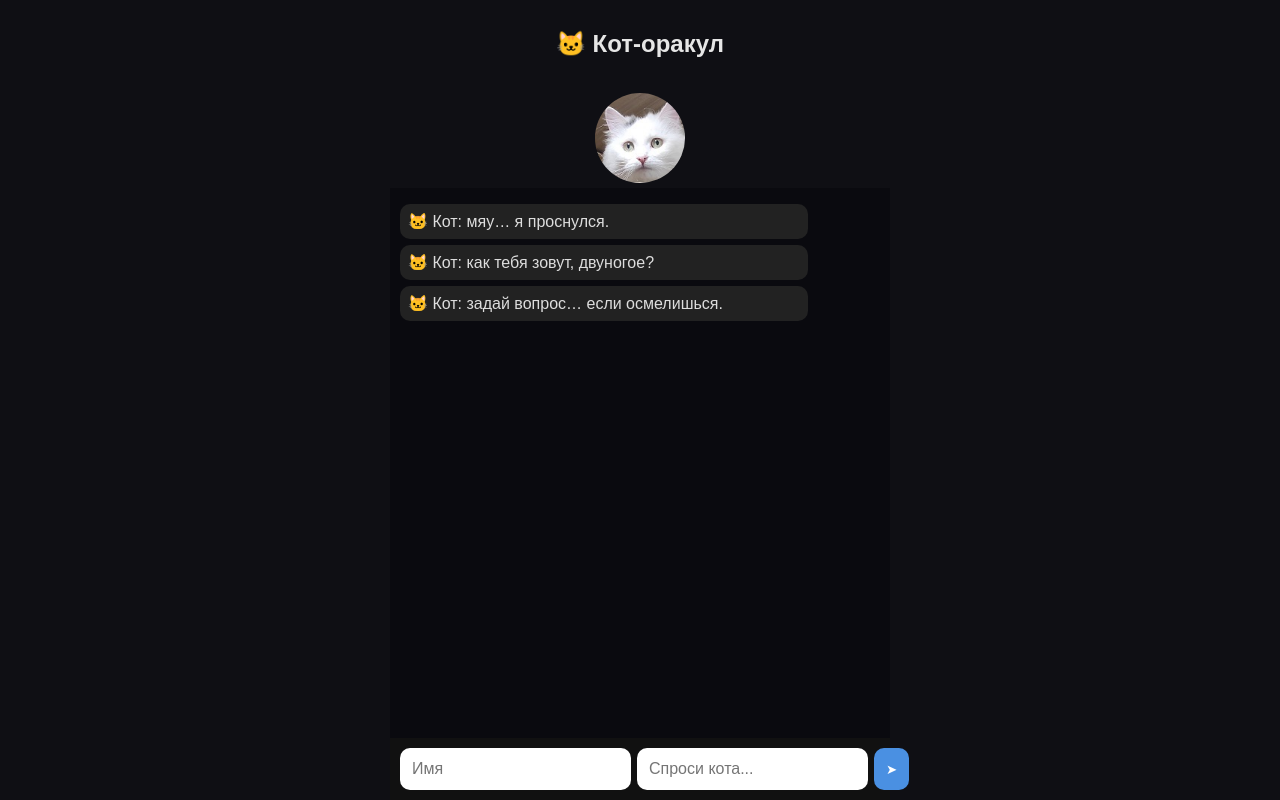
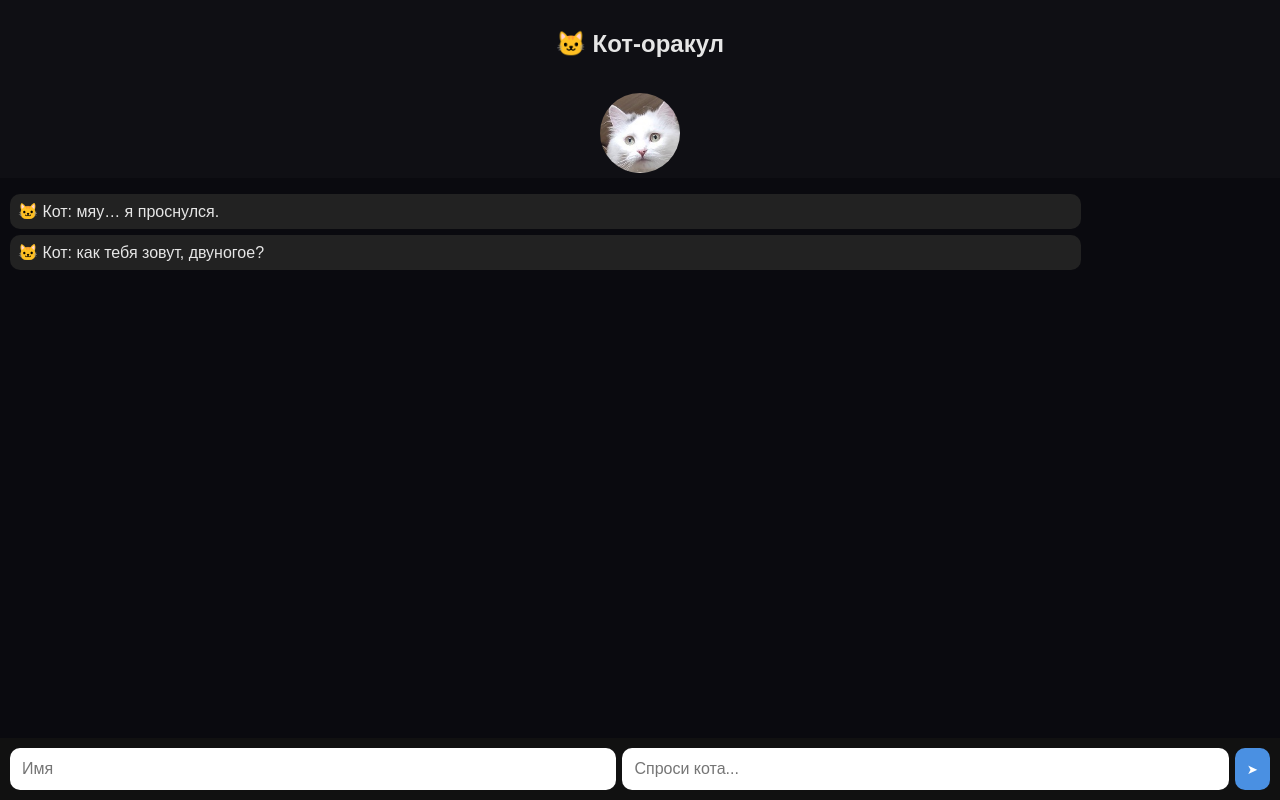
Before and after one commit to LillDem/cat-oracle, a Flask app: page / in a window 1280 px wide. Run offline with Flask 3, Linux system fonts and the light colour scheme.

Commit message:
Update index.html

```diff
--- a/templates/index.html
+++ b/templates/index.html
@@ -3,8 +3,8 @@
 <head>
 <meta charset="UTF-8">
 
-<!-- 🔥 ВАЖНО ДЛЯ МОБИЛЫ -->
-<meta name="viewport" content="width=device-width, initial-scale=1.0">
+<!-- 🔥 ЖЁСТКИЙ фикс масштаба -->
+<meta name="viewport" content="width=device-width, initial-scale=1, maximum-scale=1, user-scalable=no">
 
 <title>Кот-оракул 🐱</title>
 
@@ -17,17 +17,18 @@ html, body {
     margin: 0;
     padding: 0;
     width: 100%;
-    height: 100dvh;
+    height: 100%;
+    overflow: hidden; /* 🔥 убирает лишний скролл */
     background:#0f0f14;
     color:#e6e6e6;
     font-family:sans-serif;
 }
 
-/* 📱 контейнер как приложение */
+/* 📱 контейнер */
 .app {
-    max-width: 500px;
-    margin: 0 auto;
-    height: 100dvh;
+    width: 100%;
+    max-width: 100%;
+    height: 100%;
     display: flex;
     flex-direction: column;
 }
@@ -36,14 +37,14 @@ html, body {
 header {
     text-align: center;
     padding: 10px;
+    flex-shrink: 0;
 }
 
 #avatar {
-    width: 90px;
+    width: 80px;
     border-radius: 50%;
     margin: 5px auto;
     display: block;
-    transition: transform 0.2s;
 }
 
 /* 💬 чат */
@@ -54,7 +55,7 @@ header {
     background:#0a0a0f;
 }
 
-/* 💬 сообщения */
+/* сообщения */
 .msg {
     margin: 6px 0;
     padding: 8px;
@@ -71,7 +72,6 @@ header {
 
 .bot {
     background:#222;
-    color:#ddd;
 }
 
 /* ⌨️ низ */
@@ -80,6 +80,7 @@ header {
     gap:6px;
     padding:10px;
     background:#111;
+    flex-shrink: 0;
 }
 
 input {
@@ -87,7 +88,7 @@ input {
     padding:12px;
     border:none;
     border-radius:10px;
-    font-size:16px; /* 🔥 чтобы не было зума на iPhone */
+    font-size:16px; /* 🔥 убирает зум на iOS */
 }
 
 button {
@@ -123,17 +124,9 @@ button {
 <script>
 const chat = document.getElementById("chat");
 
-/* 🐱 приветствие */
 window.onload = () => {
     add("🐱 Кот: мяу… я проснулся.", "bot");
-
-    setTimeout(() => {
-        add("🐱 Кот: как тебя зовут, двуногое?", "bot");
-    }, 800);
-
-    setTimeout(() => {
-        add("🐱 Кот: задай вопрос… если осмелишься.", "bot");
-    }, 1600);
+    setTimeout(()=> add("🐱 Кот: как тебя зовут, двуногое?", "bot"), 700);
 };
 
 function add(text, cls="bot"){
@@ -153,7 +146,6 @@ async function ask(){
 
     add("Ты: " + q, "user");
 
-    // 😼 смена аватара
     const moodRes = await fetch("/mood", {
         method: "POST",
         headers: {"Content-Type":"application/json"},
@@ -165,11 +157,8 @@ async function ask(){
     const img = document.getElementById("avatar");
     if (moodData.avatar){
         img.src = moodData.avatar;
-        img.style.transform = "scale(1.1)";
-        setTimeout(()=> img.style.transform = "scale(1)", 200);
     }
 
-    // 🧠 ответ
     const res = await fetch("/ask", {
         method: "POST",
         headers: {"Content-Type":"application/json"},
```
